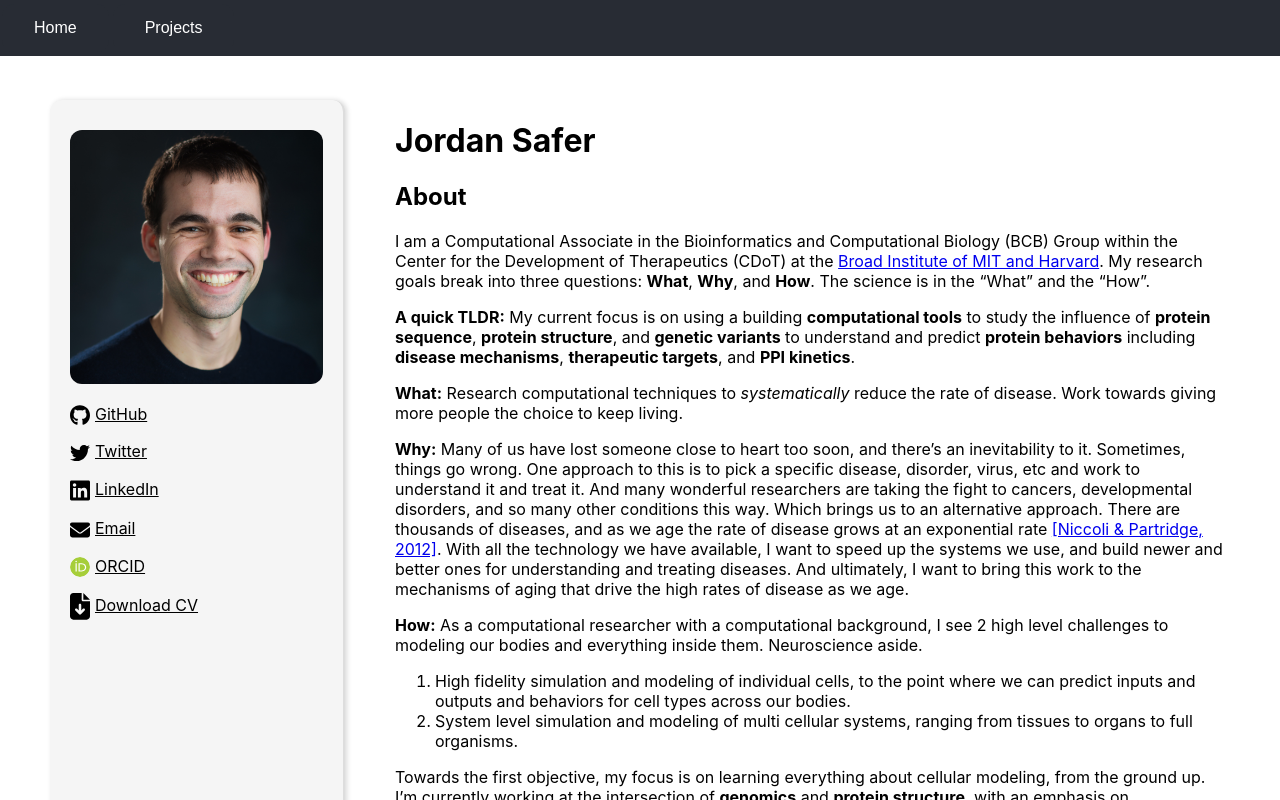
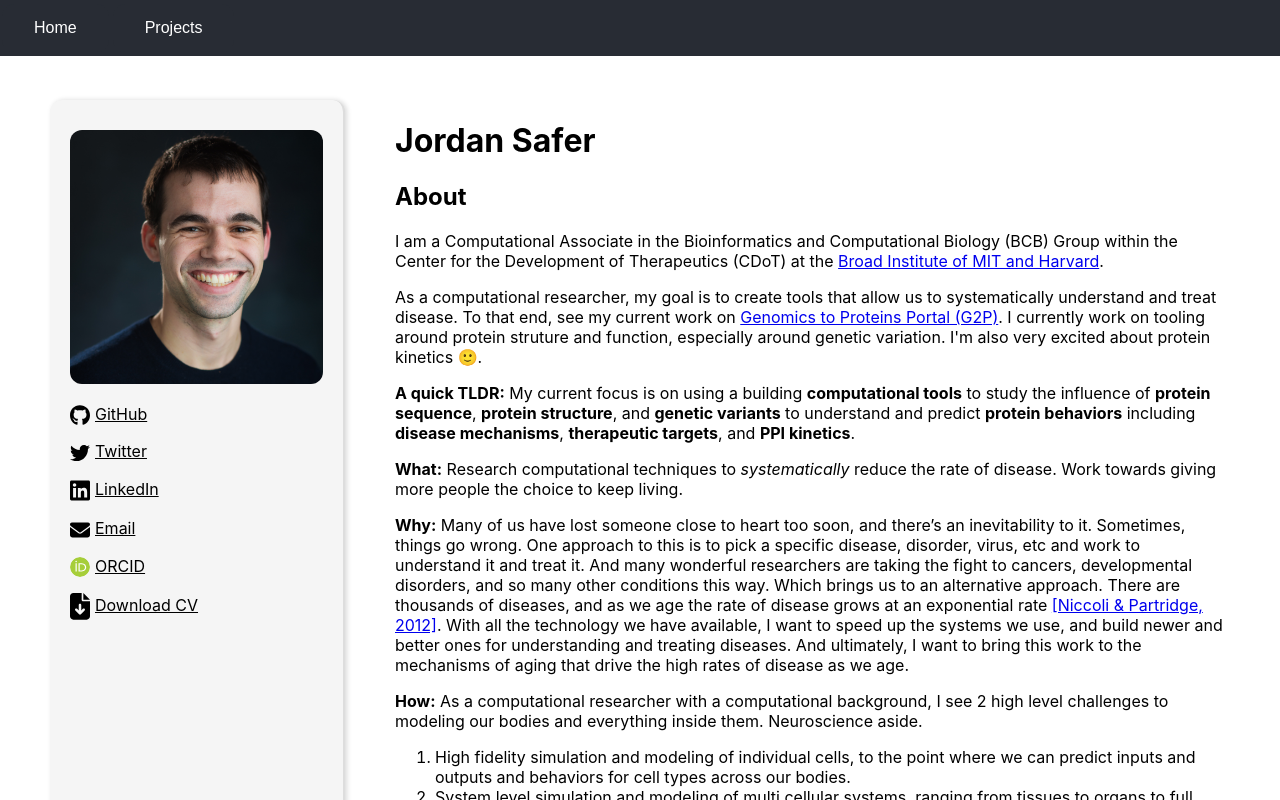
Before and after one commit to jordansafer/jordansafer.github.io, a React (Create React App) app: page / in a window 1280 px wide. Shown: the top 800 px of the page. Built offline with nearby package versions, Linux system fonts and the light colour scheme.

Commit message:
finalized text

```diff
--- a/src/Home.js
+++ b/src/Home.js
@@ -55,8 +55,12 @@ const Home = () => {
                 Bioinformatics and Computational Biology (BCB) Group within
                 the Center for the Development of Therapeutics (CDoT)
                 at the <a href="https://www.broadinstitute.org/" target="_blank" rel="noopener noreferrer">Broad Institute of MIT and Harvard</a>.
-                My research goals break into three questions: <strong>What</strong>, <strong>Why</strong>,
-                and <strong>How</strong>. The science is in the “What” and the “How”.
+            </p>
+            <p>
+                As a computational researcher, my goal is to create tools that allow us to systematically understand and treat disease. To that end,
+                see my current work on <a href="https://g2p.broadinstitute.org/" target="_blank" rel="noopener noreferrer">Genomics to Proteins Portal (G2P)
+                </a>. I currently work on tooling around protein struture and function, especially around genetic variation. I'm also very excited about
+                protein kinetics 🙂.
             </p>
             <p>
                 <strong>A quick TLDR:</strong> My current focus is on using a building <strong>computational tools</strong> to study
--- a/src/Projects.js
+++ b/src/Projects.js
@@ -9,7 +9,7 @@ const Projects = () => {
     const projects = [
       {
         name: 'Genomics 2 Proteins Portal',
-        date: 'March 2023 - Present',
+        date: 'April 2023 - Present',
         description: [
           "G2P is a portal that takes on the challenge of integrating the ever \
           growing amount of variant data with protein data on the sequence and structure. \
@@ -84,8 +84,18 @@ const Projects = () => {
             {renderProject(project)}
           </div>
         ))}
-        <h2>Other Projects</h2>
-        <p>Hooks lab work, Fall detector, compiler, superscalar pipeline, determinator (smart football), pacrunner (infinite pacman)</p>
+        <h2>Selected Past Projects</h2>
+        <ul>
+          <li>Hooks lab - mouse brain connectivity analysis</li>
+          <li>Fall detector - Signal Processing capstone project</li>
+          <li>C0 to x86 compiler</li>
+          <li>Screeps AI: <a href="https://github.com/JonathanSafer/screeps">Code</a></li>
+          <li>Superscalar pipeline - Digital logic architecture & implementation</li>
+          <li><a href="https://github.com/jordansafer/determinator">Determinator</a> - Smart football</li>
+          <li>Pacrunner - Infinite pacman:
+            <a href="https://github.com/jordansafer/pacrunnergame"> Code</a>
+          </li>
+        </ul>
       </div>
     );
 };
```
